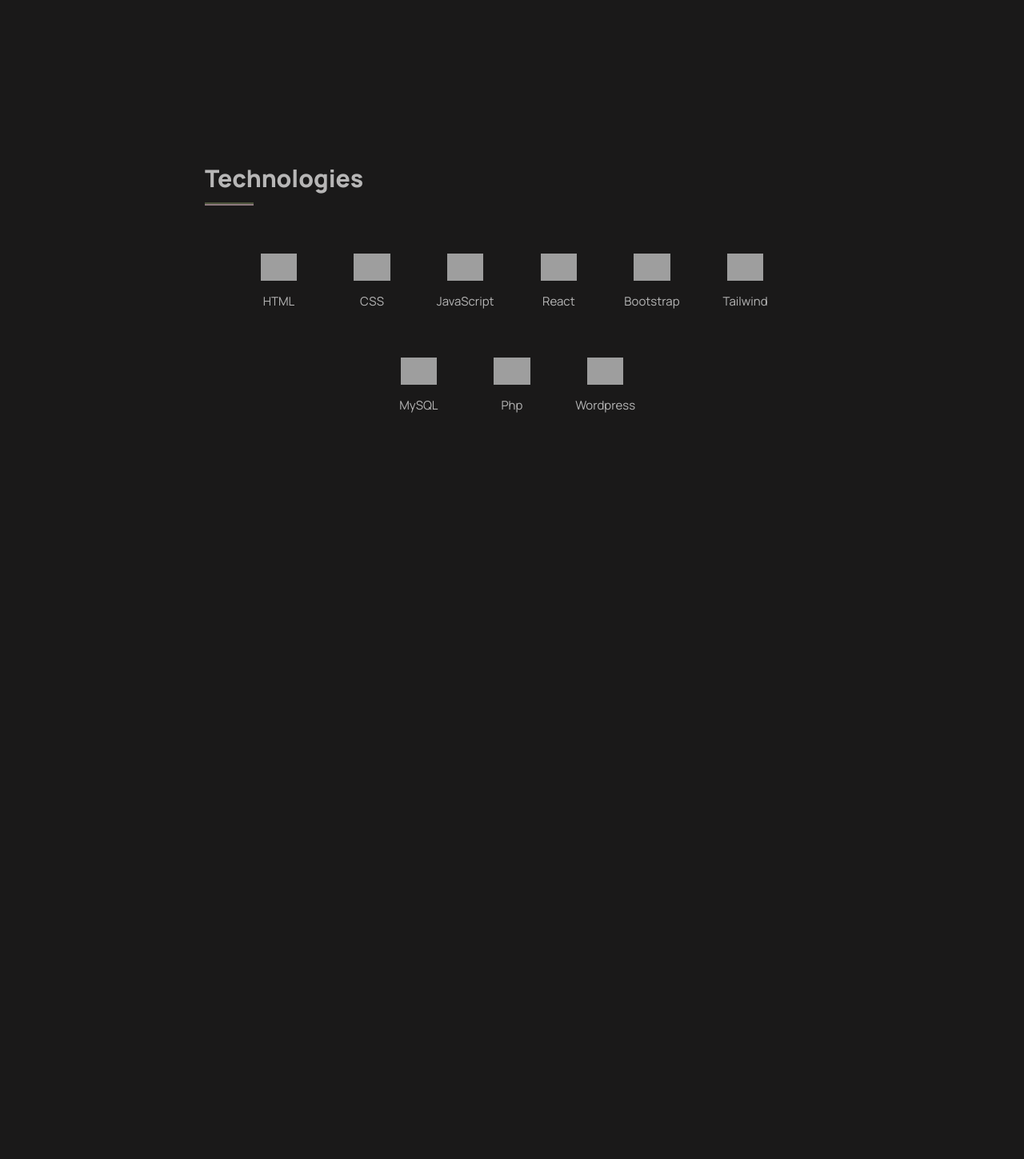
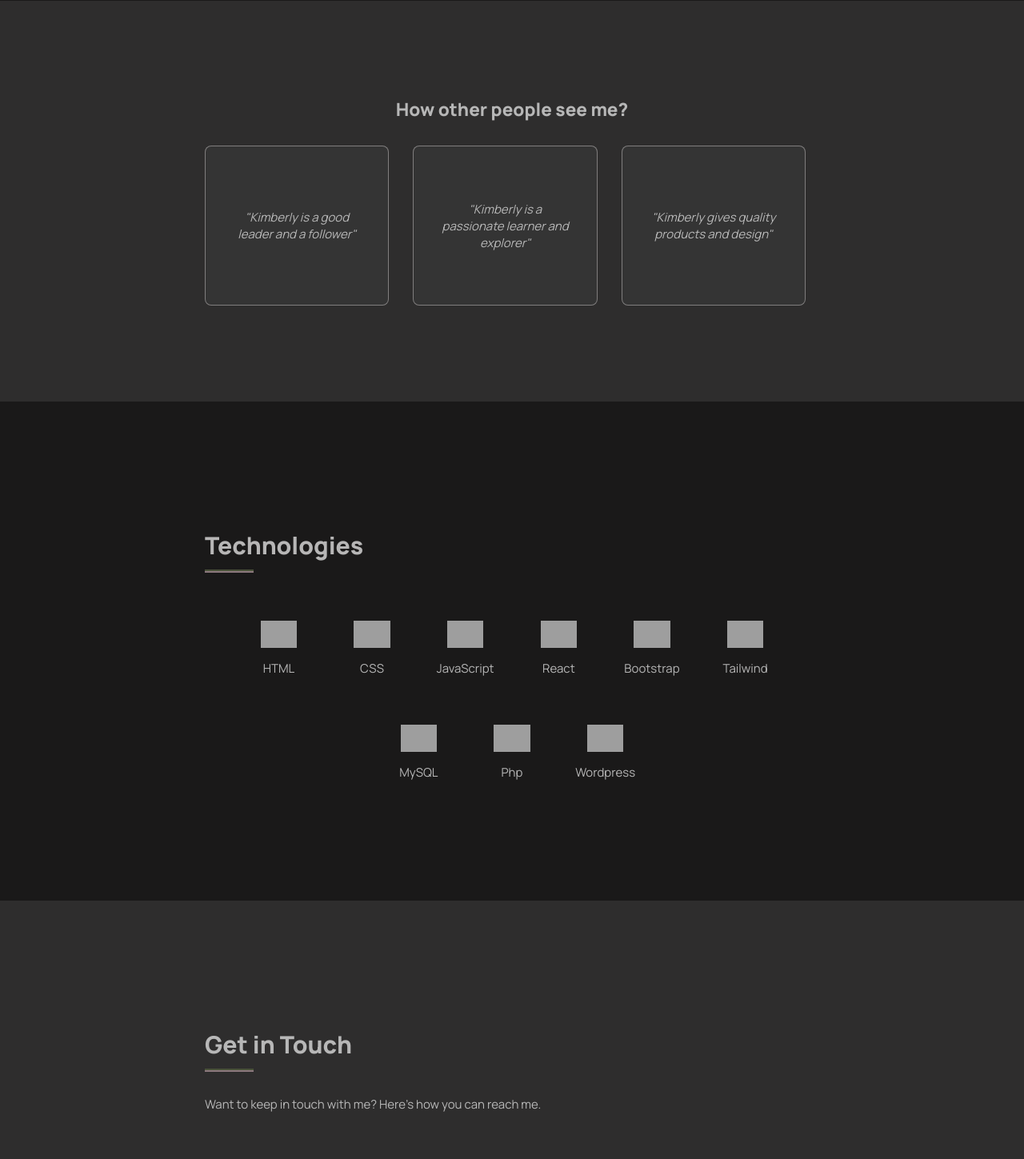
Before and after one commit to KimberlyPangilinan/portfolio, a React (Create React App) app: page / in a window 1280 px wide. Shown: the part 1220-2669 px from the top of the page at 80% size. Before the commit the page ends 1887 px from the top, so only its background shows below. Built offline with nearby package versions, Linux system fonts and the light colour scheme; grey boxes are pictures that could not be loaded; a web font is replaced by a local one.

Commit message:
get in touch, testimonials added

```diff
--- a/public/index.html
+++ b/public/index.html
@@ -2,6 +2,7 @@
 <html lang="en">
   <head>
     <meta charset="utf-8" />
+    <meta name="description" content="Kimberly Pangilinan, an aspiring website developer. Portfolio"/>
     <link rel="icon" href="%PUBLIC_URL%/favicon.ico" />
     <meta name="viewport" content="width=device-width, initial-scale=1" />
     <meta name="theme-color" content="#000000" />
@@ -24,7 +25,7 @@
       work correctly both with client-side routing and a non-root public URL.
       Learn how to configure a non-root public URL by running `npm run build`.
     -->
-    <title>React App</title>
+    <title>Kimberly Pangilinan</title>
   </head>
   <body>
     <noscript>You need to enable JavaScript to run this app.</noscript>
--- a/src/App.css
+++ b/src/App.css
@@ -129,7 +129,7 @@
 
 .btn{
     padding:8px 16px;
-    border-radius:6px;
+    border-radius:8px;
     border:none;
     background-color:rgba(229, 229, 229, 0.266);
     font-size:0.8rem;
@@ -205,7 +205,7 @@
 .about-section{
 
 }
-.contact-sec h2, .about-section h2,.tech-section h2{
+.contact-sec h2, .about-section h2,.tech-section h2, .getintouch h2{
     font-size:2rem;
     line-height:8rem;
 }
@@ -268,6 +268,7 @@
 details > p {
     font-weight:normal;
     padding:16px;
+    text-align:left;
 }
  .contact-section{
     display:flex;
@@ -300,10 +301,12 @@
 .input-box{
     flex-grow:1;
 }
+
 .tech{
     width:80%;
 }
 .tech-content{
+
   padding:2rem;
   display:flex;
   flex-direction: row;
@@ -319,14 +322,73 @@
   text-align:center;
   width:8%;
 }
+
 .cta{
   display:flex;
   gap:10px;
 }
-/** not yet responsive
+.testimonials-section{
 
-/** dark mode switch
-**/
+  background-color: #9e9e9e26;
+  color:var(--text);
+
+  display:flex;
+  width:100vw;
+  flex-direction: column;
+  gap:2rem;
+}
+.testimonials-section .test_group{
+  display:flex;
+  flex-direction: row;
+  gap:2rem;
+}
+.testimonials-section .test_group div {
+  background-color: var(--light-black);
+
+  width:30%;
+  height:200px;
+  border:0.5px solid rgba(255, 253, 253, 0.371);
+  border-radius: 8px;
+  text-align:center;
+  padding:2rem;
+  display:flex;
+  justify-content: center;
+  align-items: center;
+}
+.testimonials-section .test_group div p {
+  font-style:italic;
+  text-align:center;
+}
+.testimonials-section aside h3{
+
+  text-align:center;
+font-size:1.5rem;
+}
+.getintouch{
+padding:0;
+}
+.git_header{
+  padding:8rem 20% 12rem 20%;
+
+  background-color: #9e9e9e26;
+
+}
+.git_body{
+  display:flex;
+  gap:2rem;
+  justify-content:center ;
+  position:relative;
+  top:-8rem;
+}
+.getintouch .card{
+  width:30%;
+  height:280px;
+  background-color:#dddddd;
+  color:var(--black);
+  border-radius: 8px;
+  display:grid;
+  place-items: center;
+}
 @media only screen and (max-width: 700px) {
   .nav-links, .cta{
     display:none;
@@ -403,4 +465,14 @@
     color:var(--white);
     background-color:transparent;
   }
+  .testimonials-section .test_group div {
+    width:100%;
+    height:200px;
+    border-radius: 8px;
+  }
+  .testimonials-section .test_group{
+
+    flex-direction: column;
+
+  }
 }
--- a/src/components/About.js
+++ b/src/components/About.js
@@ -8,8 +8,7 @@
         <div className="left-content">
             <p>Lorem ipsum dolor sit amet consectetur adipisicing elit. Quia maxime ratione dicta rerum nemo architecto quaerat exercitationem fugit! Praesentium molestias magnam at ratione nam nihil explicabo consequuntur harum magni veritatis. Lorem ipsum dolor sit amet consectetur adipisicing elit. Iste et, nam reiciendis madolor sit amet consectetur adipisicing elit. Iste et, nam reiciendis ma</p>
             <div>
-                <br/>
-                <p>Here's the list of services eme eme</p>
+
                 <h3>
                     <ul className="flex">
                         <li>
--- /dev/null
+++ b/src/components/GetInTouch.js
@@ -0,0 +1,19 @@
+import React from 'react'
+
+const GetInTouch = () => {
+  return (
+    <section className="getintouch">
+    <div className="git_header">
+    <h2>Get in Touch</h2>
+    <p>Want to keep in touch with me? Here's how you can reach me.</p>
+    </div>
+    <div className="git_body">
+    <div className="card">card</div>
+    <div className="card">card</div>
+    </div>
+
+    </section>
+  )
+}
+
+export default GetInTouch
--- a/src/components/Main.js
+++ b/src/components/Main.js
@@ -1,14 +1,18 @@
 import React from 'react'
 import About from './About'
+import GetInTouch from './GetInTouch'
 import Home from './Home'
 import Tech from './Tech'
+import Testimonials from './Testimonials'
 
 const Main = () => {
   return (
     <main>
       <Home/>
       <About/>
+      <Testimonials/>
       <Tech/>
+      <GetInTouch/>
     </main>
   )
 }
--- /dev/null
+++ b/src/components/Testimonials.js
@@ -0,0 +1,18 @@
+import React from 'react'
+
+const Testimonials = () => {
+  return (
+    <section className="testimonials-section">
+
+    <aside><h3>How other people see me?</h3></aside>
+
+    <div className="test_group">
+    <div><p>"Kimberly is a good leader and a follower"</p></div>
+    <div><p>"Kimberly is a passionate learner and explorer"</p></div>
+    <div><p>"Kimberly gives quality products and design"</p></div>
+    </div>
+    </section>
+  )
+}
+
+export default Testimonials
--- a/src/index.js
+++ b/src/index.js
@@ -8,9 +8,6 @@
 const root = ReactDOM.createRoot(document.getElementById('root'));
 root.render(
   <React.StrictMode>
-
-
       <App />
-
   </React.StrictMode>
 );
```
